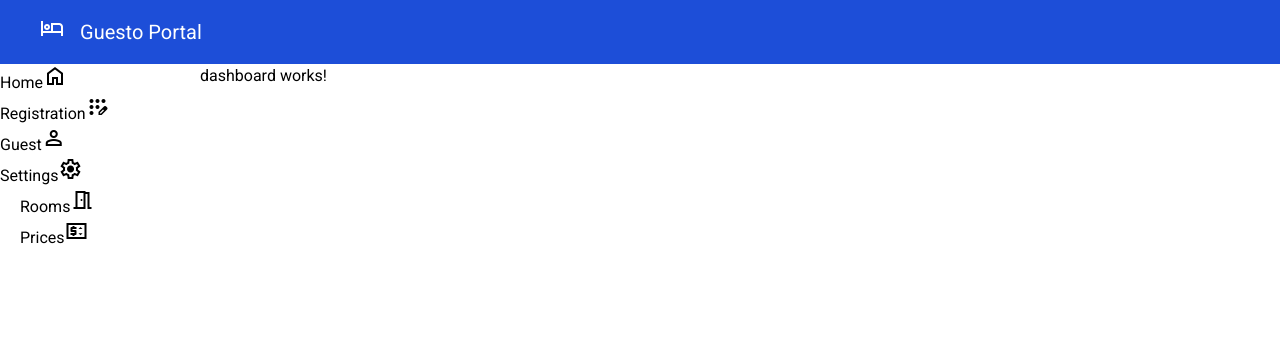
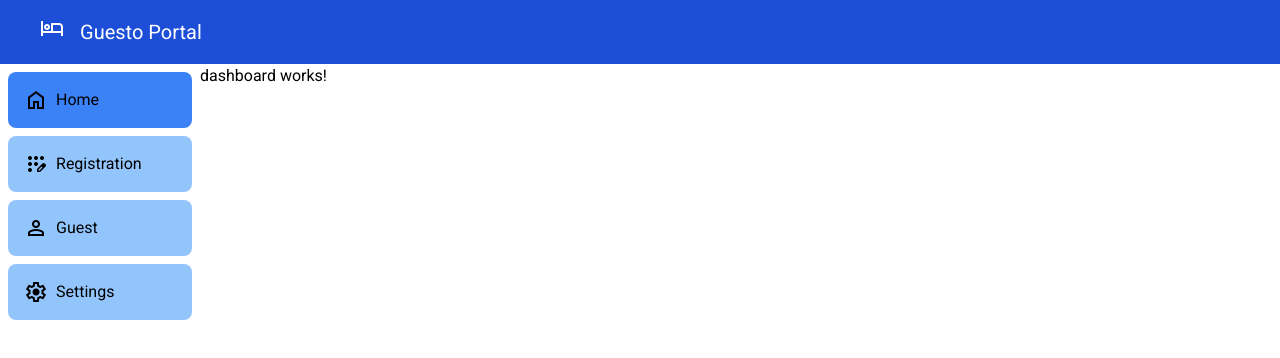
Before and after one commit to KarolKuczynski/guesto-portal, an Angular app in the folder client/: page / in a window 1280 px wide. Shown: the top 358 px of the page. Built offline with nearby package versions, Linux system fonts and the light colour scheme.

Commit message:
added basic nav list menu

```diff
--- a/client/src/app/components/nav-list/nav-list.component.html
+++ b/client/src/app/components/nav-list/nav-list.component.html
@@ -1,45 +1,30 @@
 <div class="nav-menu">
   <ul>
     @for(m of menu; track m){
-    <li>
-      <a [routerLink]="m.link">{{ m.description }}</a>
+    <li
+      class="flex items-center gap-2 p-4 m-2 rounded-lg cursor-pointer"
+      [ngClass]="selectedMenuOpt === m.name ? 'bg-blue-500' : 'bg-blue-300'"
+      (click)="setMenu(m.name)"
+      [routerLink]="m.link"
+    >
       <span class="material-symbols-outlined">{{ m.icon }}</span>
+      {{ m.description }}
     </li>
     }
   </ul>
-  <ul class="sub-nav">
+  <ul class="sub-nav" *ngIf="selectedMenuOpt === 'settings'">
     @for(sm of subMenu; track sm) {
-    <li class="sub-nav-element">
-      <a [routerLink]="sm.link">{{ sm.description }}</a>
+    <li
+      class="sub-nav-element flex items-center gap-2 p-4 my-2 ml-6 rounded-lg cursor-pointer"
+      [ngClass]="
+        selectedSubMenuOpt === sm.name ? 'bg-amber-500' : 'bg-amber-300'
+      "
+      (click)="setSubMenu(sm.name)"
+      [routerLink]="sm.link"
+    >
       <span class="material-symbols-outlined">{{ sm.icon }}</span>
+      {{ sm.description }}
     </li>
     }
   </ul>
-  <!--<mat-nav-list role="navigation">
-    <div *ngFor="let m of menu">
-      <mat-list-item
-        [activated]="selectedMenuOpt === m.name"
-        (click)="setMenu(m.name)"
-      >
-        <a matListItemTitle [routerLink]="m.link">{{ m.description }}</a>
-        <mat-icon matListItemIcon>{{ m.icon }}</mat-icon>
-      </mat-list-item>
-      <mat-divider *ngIf="m.name === 'guest'"></mat-divider>
-    </div>
-  </mat-nav-list>
-  <mat-nav-list
-    role="navigation"
-    class="sub-nav"
-    *ngIf="selectedMenuOpt === 'settings'"
-  >
-    <mat-list-item
-      class="sub-nav-element"
-      *ngFor="let sm of subMenu"
-      [activated]="selectedSubMenuOpt === sm.name"
-      (click)="setSubMenu(sm.name)"
-    >
-      <a matListItemTitle [routerLink]="sm.link">{{ sm.description }}</a>
-      <mat-icon matListItemIcon>{{ sm.icon }}</mat-icon>
-    </mat-list-item>
-  </mat-nav-list>-->
 </div>
--- a/client/src/app/components/nav-list/nav-list.component.scss
+++ b/client/src/app/components/nav-list/nav-list.component.scss
@@ -1,9 +1,3 @@
 .nav-menu {
   width: 200px;
-
-  .sub-nav {
-    .sub-nav-element {
-      padding-left: 20px;
-    }
-  }
 }
--- a/client/src/app/components/nav-list/nav-list.component.ts
+++ b/client/src/app/components/nav-list/nav-list.component.ts
@@ -1,12 +1,13 @@
 import { Component } from '@angular/core';
 import { Menu } from './model/menu.model';
 import { RouterLink } from '@angular/router';
+import { CommonModule } from '@angular/common';
 
 @Component({
   selector: 'app-nav-list',
   templateUrl: './nav-list.component.html',
   styleUrls: ['./nav-list.component.scss'],
-  imports: [RouterLink],
+  imports: [RouterLink, CommonModule],
 })
 export class NavListComponent {
   menu: Menu[] = [
```
